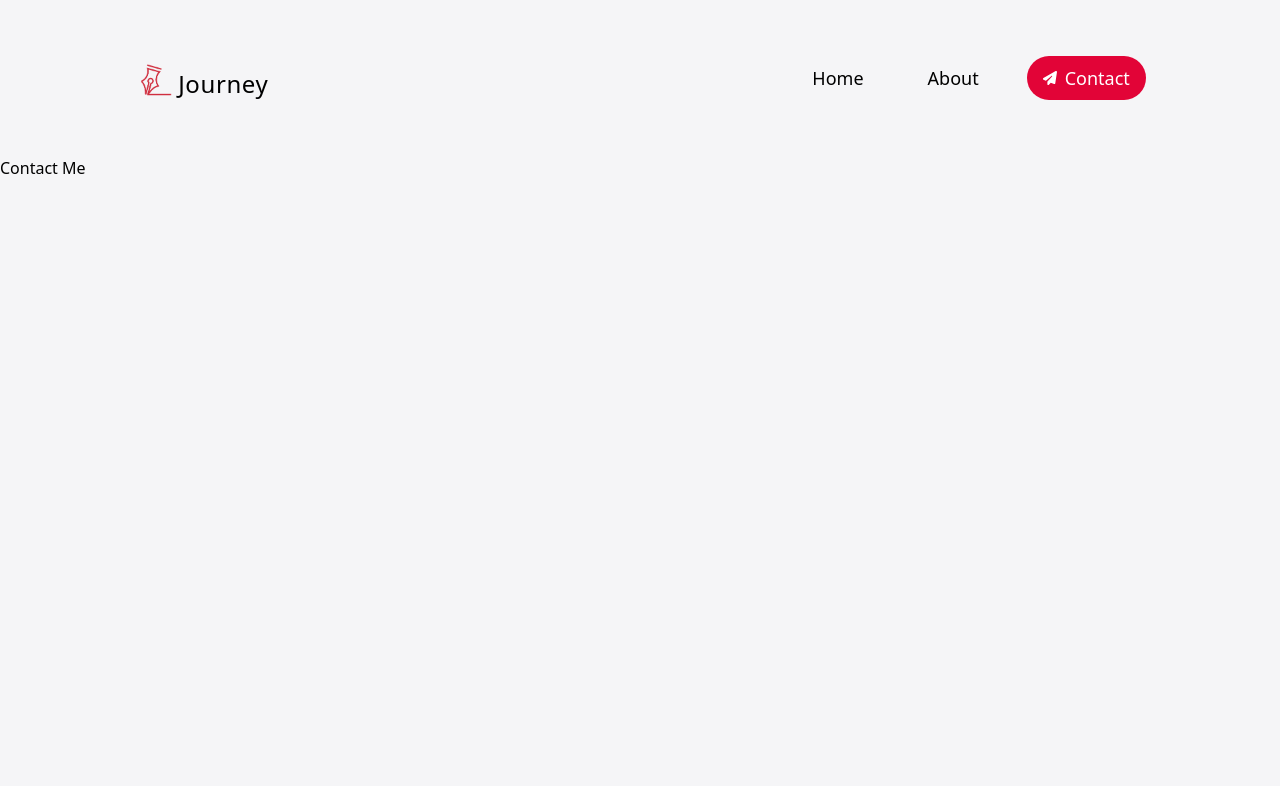
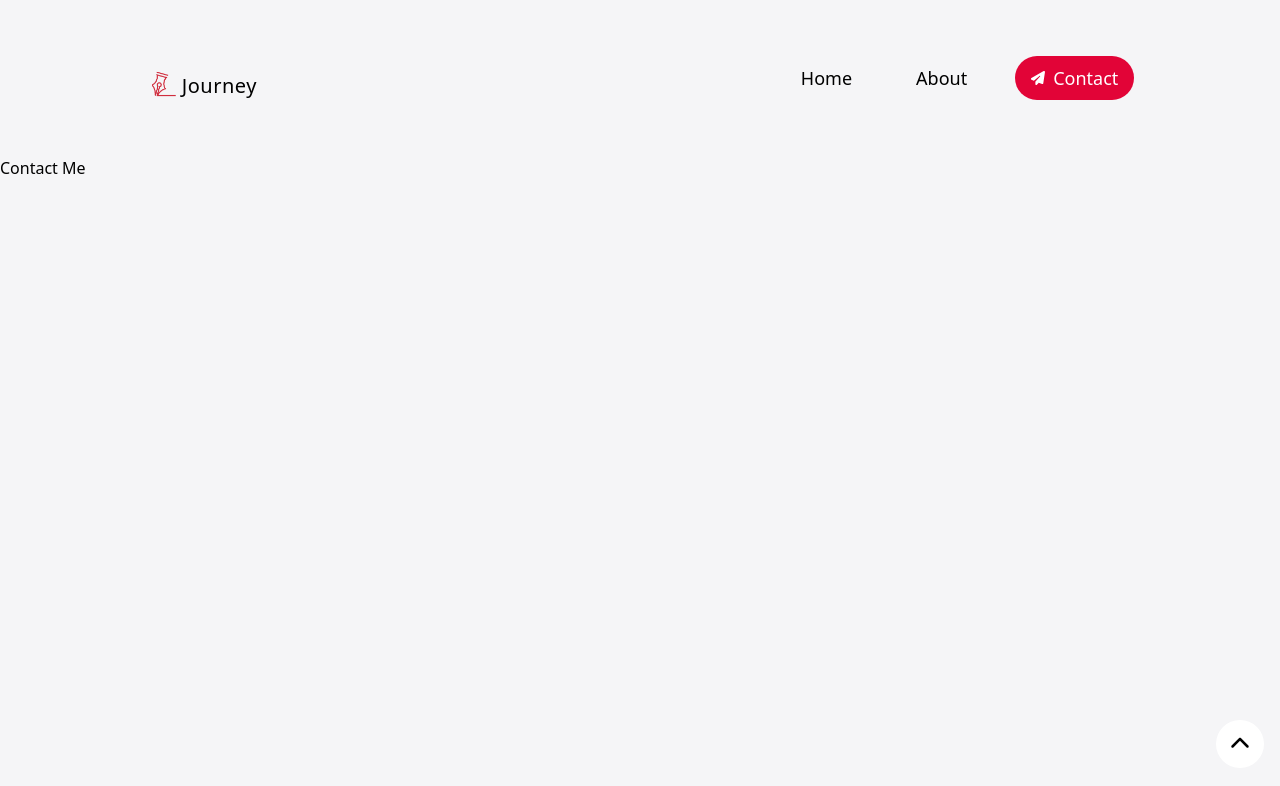
Before and after one commit to Jayden1905/Blog, a Next.js app: page /contact in a window 1280 px wide. Shown: the top 786 px of the page. Built offline with nearby package versions, Linux system fonts and the light colour scheme.

Commit message:
nav bar done

```diff
--- a/app/(component)/NavBar/NavBar.tsx
+++ b/app/(component)/NavBar/NavBar.tsx
@@ -10,6 +10,7 @@ import {
 import Link from "next/link";
 import { usePathname } from "next/navigation";
 import { navIcon } from "../../../animations/animation";
+import { useState } from "react";
 
 export default function NavBar() {
   const pathname = usePathname();
@@ -18,22 +19,65 @@ export default function NavBar() {
     { name: "About", icon: faCircleInfo, path: "/about" },
     { name: "Contact", icon: faPaperPlane, path: "/contact" },
   ];
+  const [open, setOpen] = useState(false);
 
   return (
-    <div className="md:py-14 py-6 md:relative fixed right-0 left-0 z-10 bg-primary">
-      <nav className="container mx-auto md:px-20 px-10 flex items-end xl:justify-center xl:gap-[33rem] justify-between gap-0">
-        <div className="logo flex gap-1 items-end">
-          <div className="w-10 h-10">
-            <img src="TheJourney.png" className="w-full h-full object-cover" />
+    <div
+      id="top"
+      className={`fixed right-0 left-0 z-10 ${
+        open ? "bg-white" : "bg-primary"
+      } py-6 md:relative md:py-14`}
+    >
+      <nav className="container mx-auto flex items-end justify-between gap-0 px-10 md:px-20 xl:justify-center xl:gap-[33rem]">
+        <Link href="/" className="logo flex items-end gap-1">
+          <div className="h-8 w-8">
+            <img src="TheJourney.png" className="h-full w-full object-cover" />
           </div>
-          <h1 className="text-2xl font-light tracking-wide">Journey</h1>
+          <h1 className="text-xl font-light tracking-wide">Journey</h1>
+        </Link>
+        <div
+          className={`absolute top-full left-0 ${
+            open ? "bg-white" : "hidden"
+          } w-full select-none items-center justify-center gap-8 px-10 sm:px-24 md:relative md:top-0 md:flex md:w-auto md:px-0`}
+        >
+          {navMenu.map((item, index) => (
+            <NavItem
+              key={index}
+              pathname={pathname}
+              item={item}
+              open={open}
+            ></NavItem>
+          ))}
         </div>
-        <div className="md:flex hidden gap-8 items-center justify-center">
-          {navMenu.map((item, index) => (
+        <div
+          onClick={() => setOpen((prev) => !prev)}
+          className="menu flex h-10 w-10 cursor-pointer items-center justify-center rounded bg-white md:hidden"
+        >
+          <FontAwesomeIcon
+            icon={faEllipsis}
+            className="text-xl text-secondary"
+          />
+        </div>
+      </nav>
+    </div>
+  );
+}
+
+type NavItemProps = {
+  pathname: null | string;
+  item: {
+    name: string;
+    icon: any;
+    path: string;
+  };
+  open: boolean;
+};
+
+function NavItem({ pathname, item, open }: NavItemProps) {
+  return (
     <Link
-              key={index}
       href={item.path}
-              className={`cursor-pointer flex items-center justify-center gap-2 px-4 py-2 rounded-full overflow-hidden ${
+      className={`flex cursor-pointer items-center justify-center gap-4 overflow-hidden rounded-full px-4 py-2 md:gap-2 ${
         pathname === item.path ? "bg-secondary text-white" : ""
       }`}
     >
@@ -53,15 +97,5 @@ export default function NavBar() {
         {item.name}
       </h1>
     </Link>
-          ))}
-        </div>
-        <div className="menu cursor-pointer md:hidden w-10 h-10 flex justify-center items-center rounded bg-white">
-          <FontAwesomeIcon
-            icon={faEllipsis}
-            className="text-xl text-secondary"
-          />
-        </div>
-      </nav>
-    </div>
   );
 }
--- a/app/(component)/Posts/Features.tsx
+++ b/app/(component)/Posts/Features.tsx
@@ -31,36 +31,40 @@ export default function Features({ features }: Props) {
         }}
         navigation={true}
         modules={[Autoplay, Pagination, Navigation]}
-        className="w-full md:h-[50vh] h-full"
+        className="h-full w-full md:h-[50vh]"
       >
         {features.map((post) => (
           <SwiperSlide
             key={post.slug}
-            className="flex md:flex-row flex-col group cursor-pointer"
+            className="group flex cursor-pointer flex-col md:flex-row"
           >
             <Link
               href={`/post/${post.slug}`}
-              className="md:w-1/2 w-full md:h-full h-56 relative"
+              className="relative h-56 w-full md:h-full md:w-1/2"
             >
-              <div className="w-full h-full md:flex justify-end items-end p-4 hidden absolute top-0 left-0 bg-secondary opacity-0 group-hover:opacity-80 !transition-all !duration-300 !ease-out">
+              <div className="absolute top-0 left-0 hidden h-full w-full items-end justify-end bg-secondary p-4 opacity-0 !transition-all !duration-300 !ease-out group-hover:opacity-80 md:flex">
                 <FontAwesomeIcon
                   icon={faArrowUpRightFromSquare}
-                  className="text-white translate-y-6 translate-x-6 group-hover:translate-x-0 group-hover:translate-y-0 transition-all duration-300 ease-out"
+                  className="translate-y-6 translate-x-6 text-white transition-all duration-300 ease-out group-hover:translate-x-0 group-hover:translate-y-0"
                 />
               </div>
-              <img src={post.featureImage.url} alt={post.slug} />
+              <img
+                className="select-none"
+                src={post.featureImage.url}
+                alt={post.slug}
+              />
             </Link>
             <Link
               href={`/post/${post.slug}`}
-              className="bg-black md:w-1/2 w-full h-full flex flex-col text-white text-start items-start md:p-10 p-4"
+              className="flex h-full w-full flex-col items-start bg-black p-4 text-start text-white md:w-1/2 md:p-10"
             >
-              <p className="mb-2 text-[0.65rem] text-[#c68a09] tracking-widest">
+              <p className="mb-2 text-[0.65rem] tracking-widest text-[#c68a09]">
                 {category.map((item) => item.name.toUpperCase())}
               </p>
-              <h1 className="sm:text-4xl md:text-2xl text-xl font-extrabold">
+              <h1 className="text-xl font-extrabold sm:text-4xl md:text-2xl">
                 {post.title}
               </h1>
-              <p className="sm:text-xl md:text-lg text-sm font-thin mt-4">
+              <p className="mt-4 text-sm font-thin sm:text-xl md:text-lg">
                 {post.excerpt}
               </p>
               <p className="mt-auto text-sm">
--- /dev/null
+++ b/app/(component)/ScrollTop/ScrollTop.tsx
@@ -0,0 +1,24 @@
+"use client";
+
+import React from "react";
+import { FontAwesomeIcon } from "@fortawesome/react-fontawesome";
+import { faArrowUp, faChevronUp } from "@fortawesome/free-solid-svg-icons";
+import Link from "next/link";
+
+const ScrollTop = () => {
+  return (
+    <div
+      onClick={() => {
+        window.scroll(0, 0);
+      }}
+      className="group fixed top-[90%] left-[93%] z-40 hidden h-12 w-12 cursor-pointer items-center justify-center rounded-full bg-white md:flex lg:left-[95%]"
+    >
+      <FontAwesomeIcon
+        icon={faChevronUp}
+        className="text-xl transition-all duration-300 ease-out group-hover:text-secondary"
+      />
+    </div>
+  );
+};
+
+export default ScrollTop;
--- a/app/layout.tsx
+++ b/app/layout.tsx
@@ -2,12 +2,14 @@ import "../styles/globals.css";
 import { ReactNode } from "react";
 import StateProvider from "./(component)/context/ContextProvider";
 import NavBar from "./(component)/NavBar/NavBar";
+import ScrollTop from "./(component)/ScrollTop/ScrollTop";
 
 export default function Layout({ children }: { children: ReactNode }) {
   return (
     <html>
-      <body className="bg-primary">
+      <body className="scroll-smooth bg-primary">
         <StateProvider>
+          <ScrollTop />
           <NavBar />
           <main>{children}</main>
         </StateProvider>
--- a/app/page.tsx
+++ b/app/page.tsx
@@ -20,8 +20,8 @@ export default async function HomePage() {
   const features = await fetchFeaturedPosts();
 
   return (
-    <div className="container mx-auto md:px-20 px-10 bg-primary font-ibmp">
-      <div className="flex flex-col gap-14 items-center relative md:top-0 top-24">
+    <div className="container mx-auto scroll-smooth bg-primary px-10 font-ibmp md:px-20">
+      <div className="relative top-24 flex flex-col items-center gap-14 md:top-0">
         <Features features={features} />
         {post.map((post) => (
           <Blog
```
Lines whose indentation alone changed are shown as unchanged.
